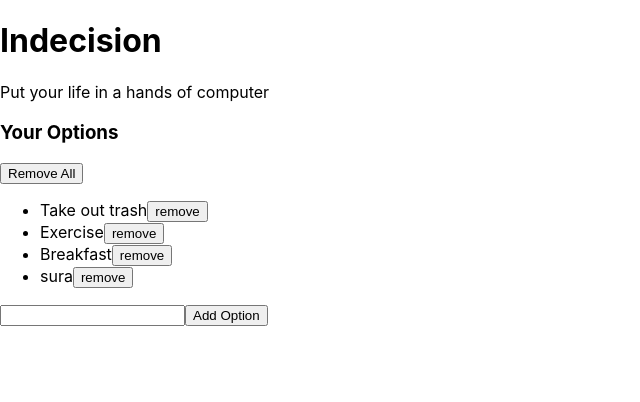
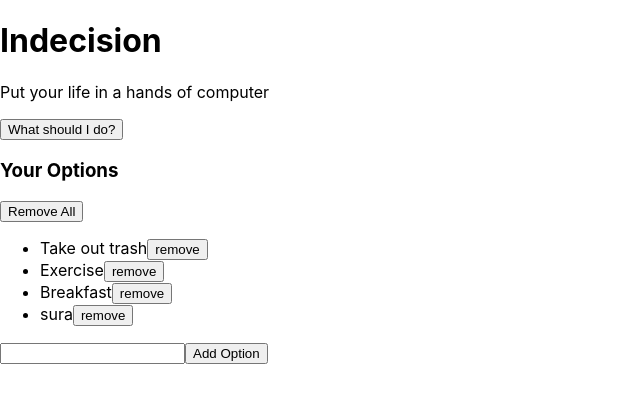
Before and after one commit to suraffy/indecision-app, a React (Create React App) app: page / in a window 1280 px wide. Shown: the top 402 px of the page, without its empty margins (0-640 px from the left). Built offline with nearby package versions, Linux system fonts and the light colour scheme.

Commit message:
add action component

```diff
--- a/src/App.js
+++ b/src/App.js
@@ -1,5 +1,6 @@
 import React, { Component } from "react";
 import Header from "./components/Header";
+import Action from "./components/Action";
 import Options from "./components/Options";
 import AddOption from "./components/AddOption";
 import "./App.css";
@@ -49,6 +50,7 @@ class App extends Component {
     return (
       <div>
         <Header />
+        <Action />
         <Options
           onRemoveAllOptions={this.handleRemoveAllOptions}
           onRemoveOption={this.handleRemoveOption}
--- /dev/null
+++ b/src/components/Action.jsx
@@ -0,0 +1,9 @@
+const Action = () => {
+  return (
+    <div>
+      <button>What should I do?</button>
+    </div>
+  );
+};
+
+export default Action;
```
